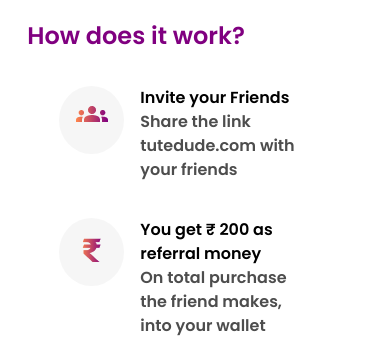
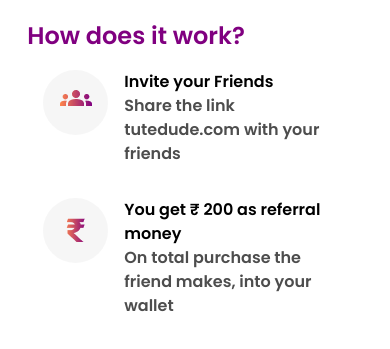
Before and after one commit to Vansh-Baghel/vansh_tutedude, a React (Create React App) app: page / in a window 390 px wide. Shown: the part 495-844 px from the top of the page. Built offline with nearby package versions, Linux system fonts and the light colour scheme.

Commit message:
completed responsiveness

```diff
--- a/package.json
+++ b/package.json
@@ -7,6 +7,7 @@
     "@testing-library/react": "^13.4.0",
     "@testing-library/user-event": "^13.5.0",
     "bootstrap": "^5.2.2",
+    "framer-motion": "^7.6.7",
     "react": "^18.2.0",
     "react-bootstrap": "^2.6.0",
     "react-dom": "^18.2.0",
--- /dev/null
+++ b/src/AnimationComponent.js
@@ -0,0 +1,21 @@
+import { AnimatePresence } from "framer-motion";
+import { Route, Routes , useLocation} from "react-router-dom";
+import Home from "./Home/Home";
+import NoPage from "./NoPage";
+import Enrolled from "./FriendRef/Enrolled/Enrolled";
+const AnimationComponent = () => {
+  const location = useLocation();
+
+  return (
+    <AnimatePresence>
+      <Routes location={location} key={location.pathname}>
+        {" "}
+        <Route index path="/" element={<Home />}></Route>
+        <Route path="/friendRef" element={<Enrolled />}></Route>
+        <Route path="/*" element={<NoPage />}></Route>
+      </Routes>
+    </AnimatePresence>
+  );
+};
+
+export default AnimationComponent;
--- a/src/App.js
+++ b/src/App.js
@@ -1,20 +1,16 @@
 import "./App.css";
 import Navbar from "./NavBar/Navbar";
-import { BrowserRouter as Router, Routes, Route } from "react-router-dom";
-import Home from "./Home/Home";
-import NoPage from "./NoPage";
-import Enrolled from "./FriendRef/Enrolled/Enrolled";
+import { BrowserRouter as Router } from "react-router-dom";
+import AnimationComponent from "./AnimationComponent";
 
 function App() {
+
   return (
     <Router>
-        <Navbar />
-        <Routes>
-        <Route index path='/' element={<Home />}></Route>
-        <Route path='/friendRef' element={<Enrolled />}></Route>
-          <Route path="/*" element={<NoPage/>}></Route>
-        </Routes>
-      </Router>
+      <Navbar />
+
+      <AnimationComponent />
+    </Router>
   );
 }
 
--- a/src/FriendRef/Enrolled/Enrolled.js
+++ b/src/FriendRef/Enrolled/Enrolled.js
@@ -2,10 +2,15 @@ import EnrollCard from "./EnrollCard";
 import classes from "./Enrolled.module.css";
 import EnrollData from "./EnrollData.js"
 import BalanceRef from "../Balance_Refer/BalanceRef";
+import { motion } from "framer-motion";
 
 const Enrolled = () => {
   return (
-    <>
+    <motion.div
+    initial={{opacity: .3}}
+    animate={{opacity: 1, transition: ".3s"}}
+    exit={{opacity: .4}}
+    >
     <BalanceRef />
     <div className={classes.enroll_container}>
       <div className={classes.friendsText}>
@@ -14,7 +19,7 @@ const Enrolled = () => {
     <EnrollCard details={EnrollData}/>
     <div className={classes.footer}>Terms & Conditions</div>
     </div>
-    </>
+    </motion.div>
   );
 };
 
--- a/src/Home/Home.js
+++ b/src/Home/Home.js
@@ -1,14 +1,20 @@
 import HomeBalRef from "./Home_Balance_Ref/HomeBalRef";
 import HomeFooter from "./Home_Footer/HomeFooter";
 import HomeBody from "./Home_Main_Body/HomeBody";
+import { motion } from 'framer-motion';
+
 
 const Home = () => {
   return (
-    <>
+    <motion.div
+      initial={{opacity: .3}}
+      animate={{opacity: 1 , transition: ".3s"}}
+      exit={{opacity: .4}}
+      >
         <HomeBalRef />
         <HomeBody />
         <HomeFooter />
-    </>
+    </motion.div>
   );
 };
 
--- a/src/Home/Home_Main_Body/HomeBody.js
+++ b/src/Home/Home_Main_Body/HomeBody.js
@@ -10,7 +10,6 @@ const HomeBody = () => {
                 <div className={classes.details}>
                 <div className={classes.image_container}>
                     <div>
-
                         <img src={data.image}></img>
                     </div>
                 </div>
--- a/src/Home/Home_Main_Body/HomeBody.module.css
+++ b/src/Home/Home_Main_Body/HomeBody.module.css
@@ -30,14 +30,13 @@
   height: 100px;
   display: flex;
   margin: 1rem;
-  padding: 1rem;
   gap: 1rem;
 }
 
 .image_container {
   background: #d9d9d940;
   min-width: 65px;
-  min-height: 65px;
+  height: 65px;
   border-radius: 50%;
 }
 
@@ -69,8 +68,10 @@
   line-height: 24px;
 }
 
+
 @media (max-width: 1094px) {
   .details{
-    width: 100%;
+    width: 100%;    height: fit-content;
+    margin-bottom: 1rem;
   }
 }
```
Also changed, not shown: 1 other file (tests, documents, lock files or other folders).
